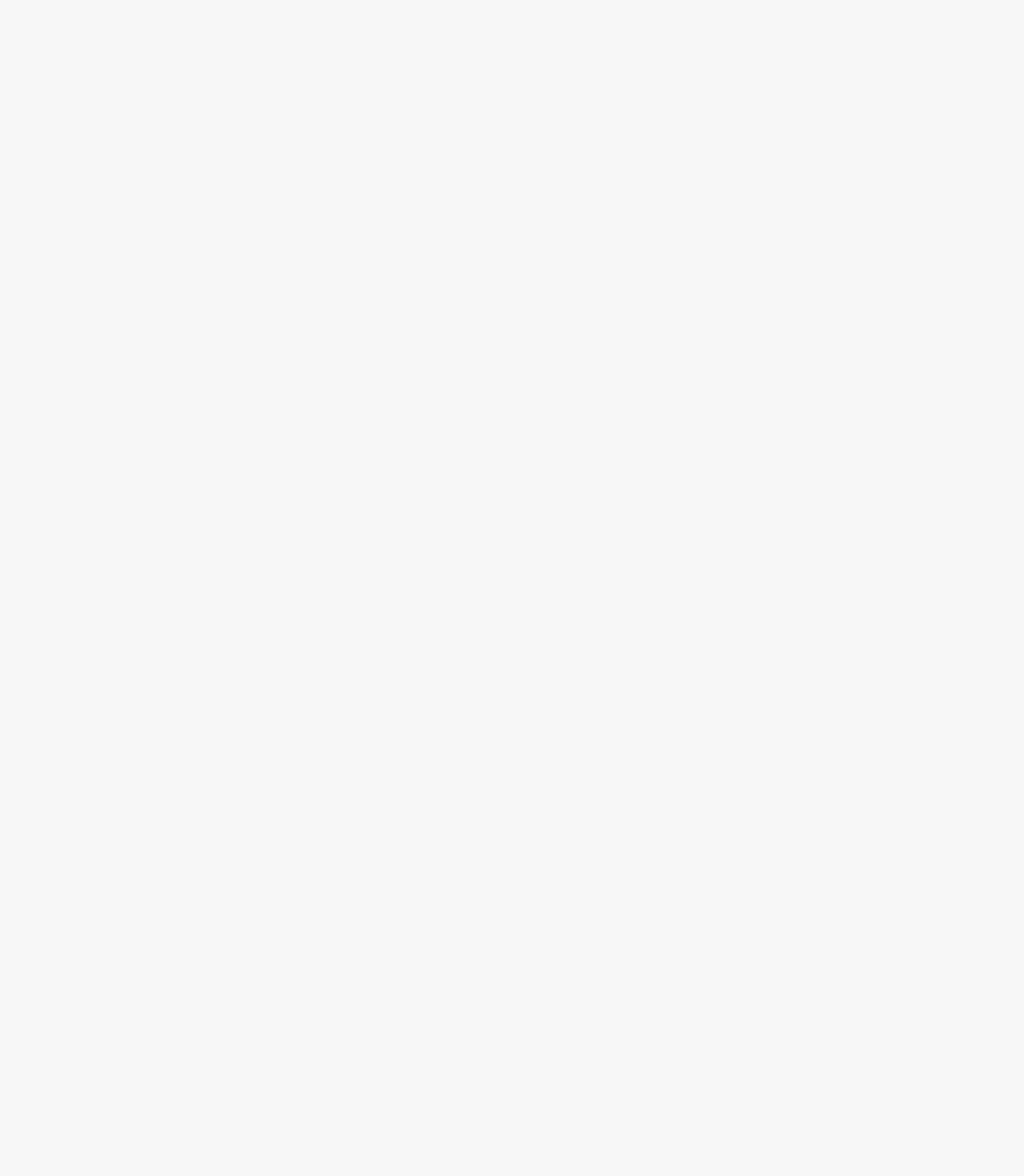
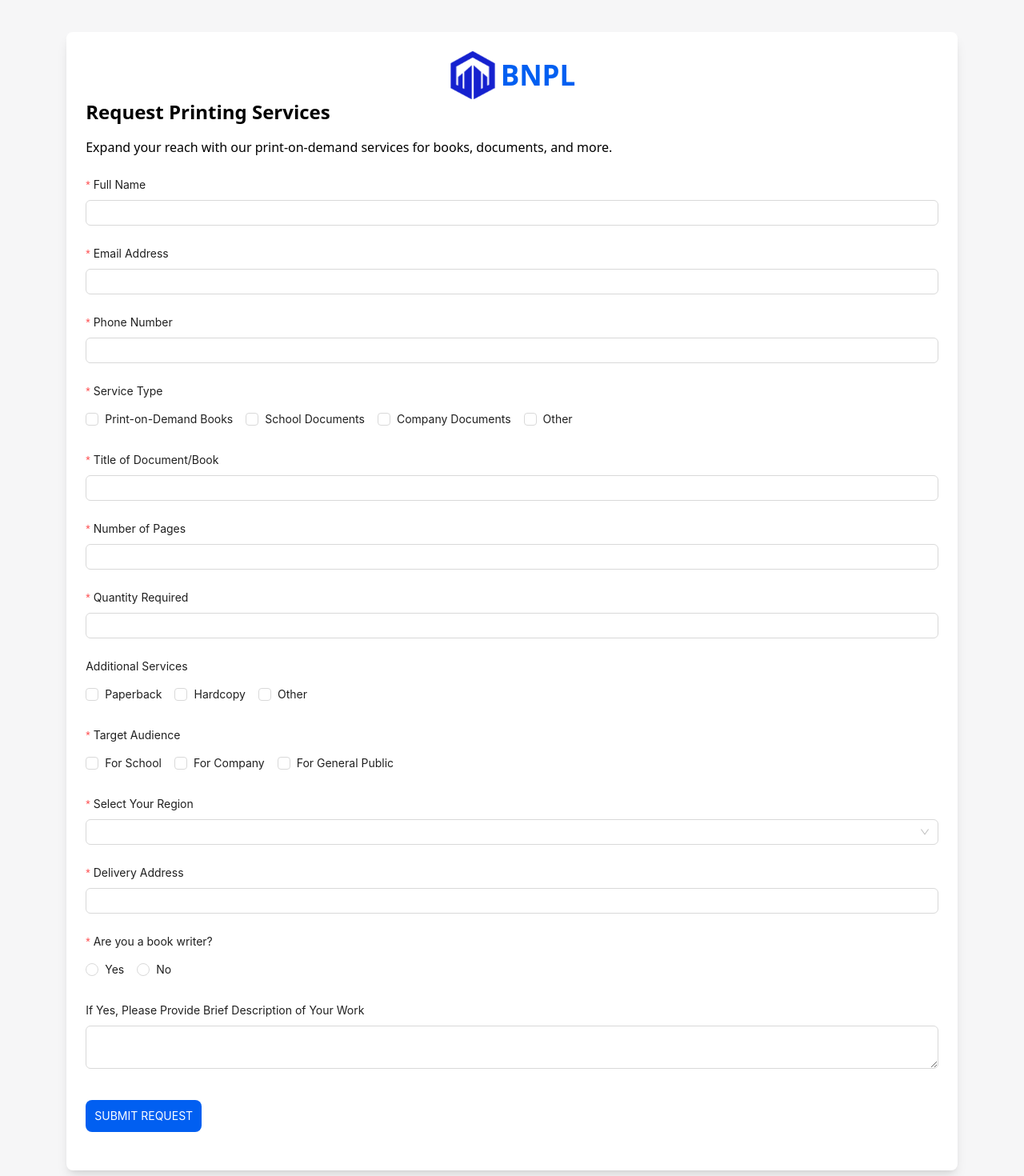
Before and after one commit to GENESIS2540/Fintech, a React (Create React App) app: page /printing in a window 1280 px wide. Before the commit this address had no page. Shown: the top 1470 px of the page at 80% size. Before the commit the page ends 800 px from the top, so only its background shows below. Built offline with nearby package versions, Linux system fonts and the light colour scheme.

Commit message:
Add new feature

```diff
--- a/src/App.js
+++ b/src/App.js
@@ -6,6 +6,7 @@ import LandingPage from "./pages/landing/components/LandingPage";
 import Vendors from "./pages/Vendors/Vendors";
 import Login from "./pages/login/Login";
 import Signin from "./pages/signin/Signin";
+import Printing from "./pages/printing/Printing";
 
 
 const App = () => {
@@ -18,6 +19,7 @@ const App = () => {
         <Route path="/vendors" element={<Vendors />} />
         <Route path="/login" element={<Login />} />
         <Route path="/signup" element={<Signin />} />
+        <Route path="/printing" element={<Printing />} />
       </Routes>
     </Router>
   );
--- a/src/pages/landing/components/imageCarousel/ImageCarousel.jsx
+++ b/src/pages/landing/components/imageCarousel/ImageCarousel.jsx
@@ -62,10 +62,13 @@ const ImageCarousel = () => {
             </p>
           </div>
           <div className="flex order-6 flex-col cursor-pointer rounded justify-center items-center h-[150px] w-[100%] md:w-[150px] text-center bg-[#015FF1] text-white font-semibold | transform-scale shaow-custom">
+          <Link to="/printing">
           <FontAwesomeIcon className="text-[42px]" icon={faPrint}/>
             <p>
               Printing
             </p>
+          </Link>
+
           </div>
         </div>
         <div className="md:absolute mx-auto my-[20px]  md:left-1/2 md:transform md:-translate-x-1/2 md:bottom-[-200px]">
--- /dev/null
+++ b/src/pages/printing/Printing.jsx
@@ -0,0 +1,176 @@
+import React from 'react';
+import { Form, Input, Checkbox, Radio, Select, message } from 'antd';
+import logo from '../landing/assets/brand/logo.svg';
+import { Link } from 'react-router-dom';
+
+const { TextArea } = Input;
+const { Option } = Select;
+
+const Printing = () => {
+  const [form] = Form.useForm();
+
+  const onFinish = (values) => {
+    console.log('Success:', values);
+    message.success('Thank you for your request. We will get back to you shortly.');
+    form.resetFields();
+  };
+
+  const onFinishFailed = (errorInfo) => {
+    console.log('Failed:', errorInfo);
+  };
+
+  return (
+    <div className="md:w-[87%] w-[95%] mb-3 mx-auto p-6 shadow-lg rounded-lg bg-white mt-10">
+      <Link to={"/"} className="flex mx-auto justify-center items-center gap-[5px] cursor-pointer">
+        <img className="h-[60px] w-[60px]" src={logo} alt="logo" />
+        <p className="font-bold text-[35px] text-[#015FF1]">BNPL</p>
+      </Link>
+      <h1 className="text-2xl font-bold mb-4">Request Printing Services</h1>
+      <p className="mb-6">
+        Expand your reach with our print-on-demand services for books, documents, and more.
+      </p>
+      <Form
+        form={form}
+        name="printing-service-request"
+        layout="vertical"
+        initialValues={{ remember: true }}
+        onFinish={onFinish}
+        onFinishFailed={onFinishFailed}
+      >
+        <Form.Item
+          label="Full Name"
+          name="fullName"
+          rules={[{ required: true, message: 'Please input your full name!' }]}
+        >
+          <Input />
+        </Form.Item>
+
+        <Form.Item
+          label="Email Address"
+          name="email"
+          rules={[{ required: true, message: 'Please input your email address!', type: 'email' }]}
+        >
+          <Input />
+        </Form.Item>
+
+        <Form.Item
+          label="Phone Number"
+          name="phone"
+          rules={[{ required: true, message: 'Please input your phone number!' }]}
+        >
+          <Input />
+        </Form.Item>
+
+        <Form.Item
+          label="Service Type"
+          name="serviceType"
+          rules={[{ required: true, message: 'Please select at least one service type!' }]}
+        >
+          <Checkbox.Group>
+            <Checkbox value="Print-on-Demand Books">Print-on-Demand Books</Checkbox>
+            <Checkbox value="School Documents">School Documents</Checkbox>
+            <Checkbox value="Company Documents">Company Documents</Checkbox>
+            <Checkbox value="Other">Other</Checkbox>
+          </Checkbox.Group>
+        </Form.Item>
+
+        <Form.Item
+          label="Title of Document/Book"
+          name="documentTitle"
+          rules={[{ required: true, message: 'Please input the title of the document/book!' }]}
+        >
+          <Input />
+        </Form.Item>
+
+        <Form.Item
+          label="Number of Pages"
+          name="numberOfPages"
+          rules={[{ required: true, message: 'Please input the number of pages!' }]}
+        >
+          <Input type="number" />
+        </Form.Item>
+
+        <Form.Item
+          label="Quantity Required"
+          name="quantity"
+          rules={[{ required: true, message: 'Please input the quantity required!' }]}
+        >
+          <Input type="number" />
+        </Form.Item>
+
+        <Form.Item
+          label="Additional Services"
+          name="additionalServices"
+        >
+          <Checkbox.Group>
+            <Checkbox value="Paperback">Paperback</Checkbox>
+            <Checkbox value="Hardcopy">Hardcopy</Checkbox>
+            <Checkbox value="Other">Other</Checkbox>
+          </Checkbox.Group>
+        </Form.Item>
+
+        <Form.Item
+          label="Target Audience"
+          name="targetAudience"
+          rules={[{ required: true, message: 'Please select the target audience!' }]}
+        >
+          <Checkbox.Group>
+            <Checkbox value="School">For School</Checkbox>
+            <Checkbox value="Company">For Company</Checkbox>
+            <Checkbox value="Public">For General Public</Checkbox>
+          </Checkbox.Group>
+        </Form.Item>
+
+        <Form.Item
+          label="Select Your Region"
+          name="region"
+          rules={[{ required: true, message: 'Please select your region!' }]}
+        >
+          <Select>
+            <Option value="North America">North America</Option>
+            <Option value="Europe">Europe</Option>
+            <Option value="Asia">Asia</Option>
+            <Option value="Africa">Africa</Option>
+            <Option value="South America">South America</Option>
+            <Option value="Australia">Australia</Option>
+            <Option value="Other">Other</Option>
+          </Select>
+        </Form.Item>
+
+        <Form.Item
+          label="Delivery Address"
+          name="address"
+          rules={[{ required: true, message: 'Please input your delivery address!' }]}
+        >
+          <Input />
+        </Form.Item>
+
+        <Form.Item
+          label="Are you a book writer?"
+          name="bookWriter"
+          rules={[{ required: true, message: 'Please select if you are a book writer!' }]}
+        >
+          <Radio.Group>
+            <Radio value="yes">Yes</Radio>
+            <Radio value="no">No</Radio>
+          </Radio.Group>
+        </Form.Item>
+
+        <Form.Item
+          label="If Yes, Please Provide Brief Description of Your Work"
+          name="writerDescription"
+        >
+          <TextArea />
+        </Form.Item>
+
+        <Form.Item>
+          <button className='uppercase md:mt-[15px] w-[145px] text-white bg-[#015FF1] rounded-[8px] h-[40px] shadow-btn transition-all duration-300 ease-in-out' htmlType="submit">
+            Submit Request
+          </button>
+        </Form.Item>
+      </Form>
+    </div>
+  );
+};
+
+export default Printing;
```
